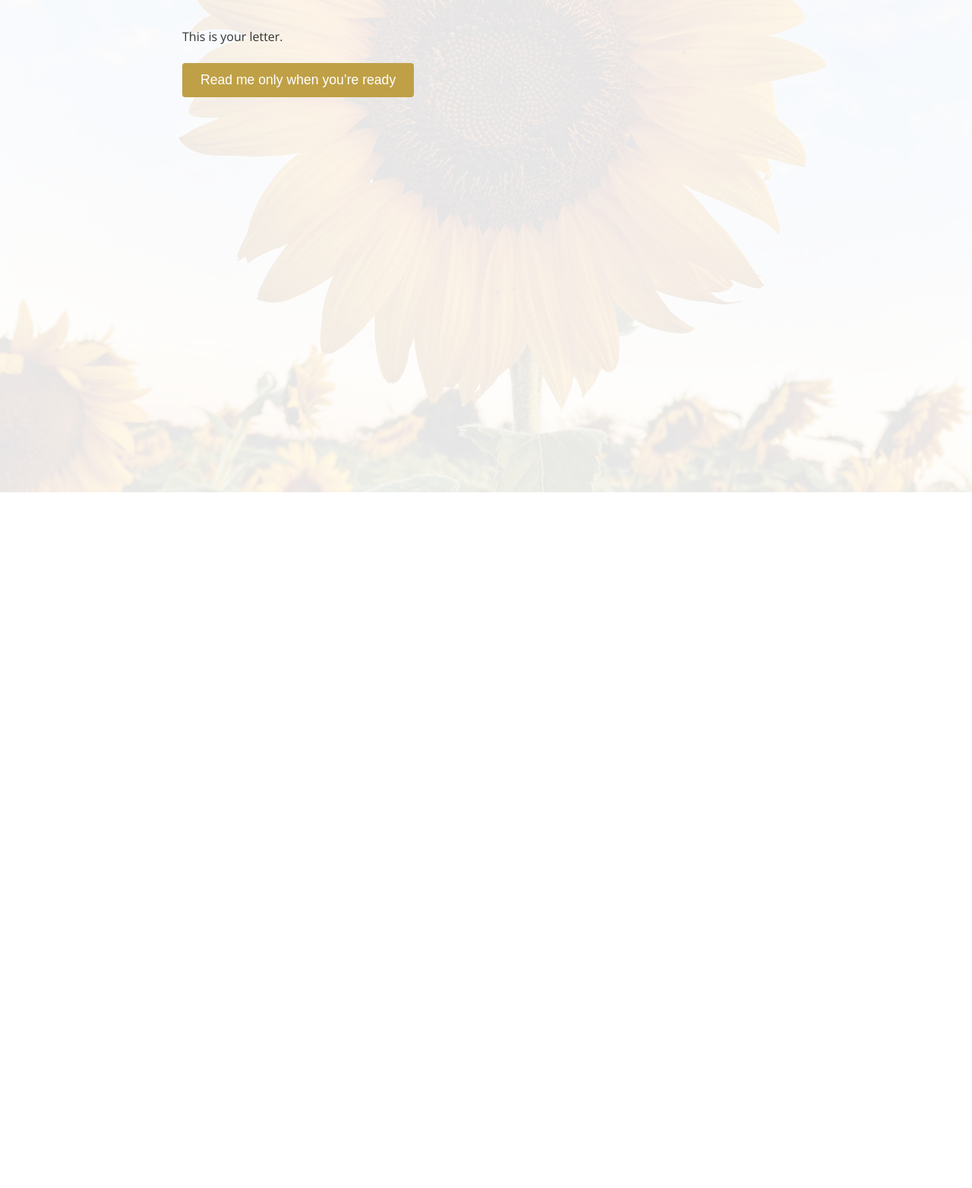
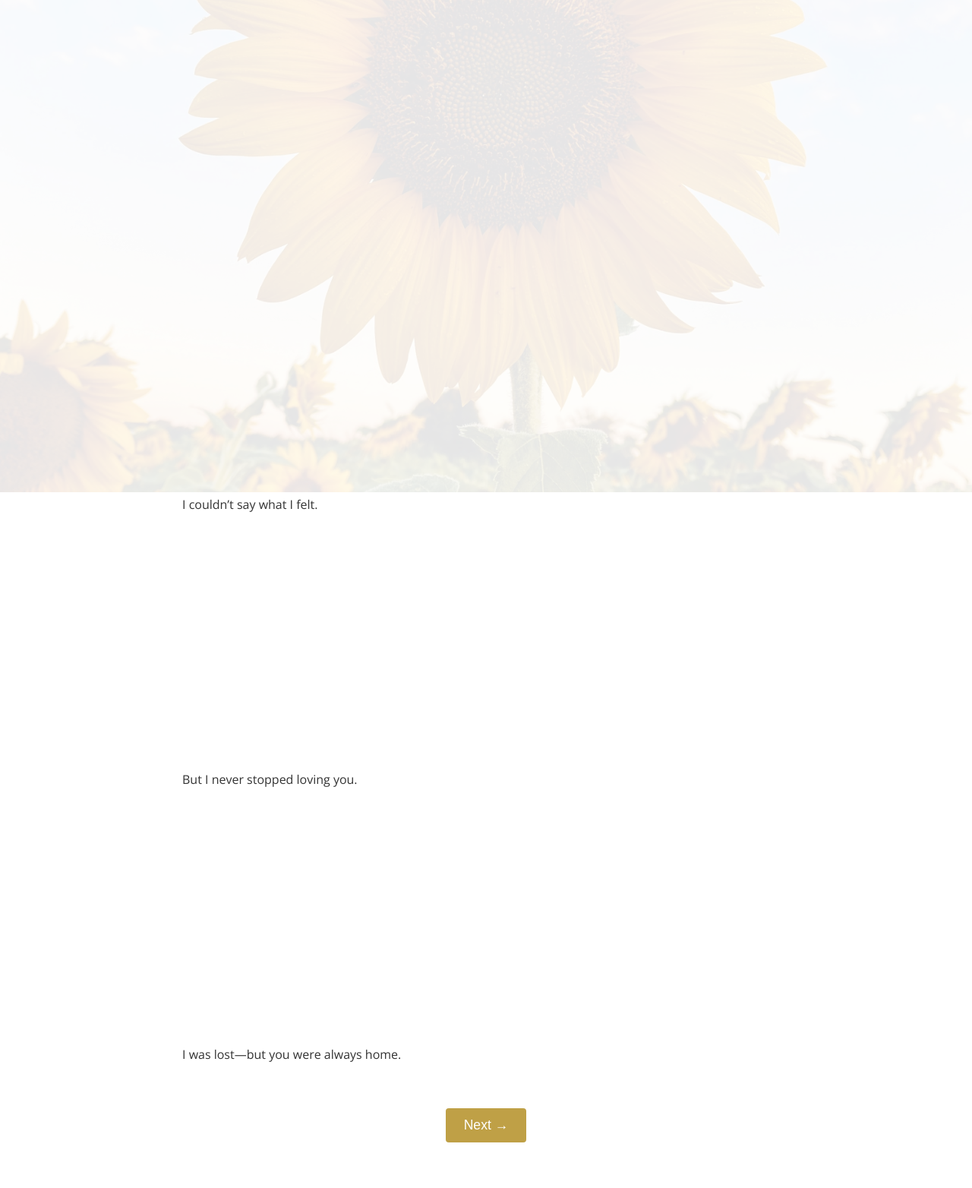
Before and after one commit to ap7812/toffu, a plain HTML site: page shortcomings.html in a window 1280 px wide. Shown: the part 152-1716 px from the top of the page at 76% size. Before the commit the page ends 800 px from the top, so only its background shows below. Drawn offline with nearby package versions, Linux system fonts and the light colour scheme.

Commit message:
Update shortcomings.html

```diff
--- a/shortcomings.html
+++ b/shortcomings.html
@@ -1,29 +1,39 @@
 <!DOCTYPE html>
 <html lang="en">
 <head>
-  <meta charset="UTF-8"><title>Maybe There's Me in You</title>
+  <meta charset="UTF-8">
+  <title>My Shortcomings</title>
   <link rel="stylesheet" href="styles.css">
   <script src="script.js" defer></script>
 </head>
 <body>
+  <!-- Smooth page fade transition -->
   <div class="page-transition"></div>
+
+  <!-- Background sunflower image -->
   <div class="sunflower-bg"></div>
+
   <div class="container">
-    <h2>Maybe There's a Little Bit of Me in You</h2>
-    <p class="sans">This is your letter.</p>
-    <button id="reveal">Read me only when you’re ready</button>
-    <div id="hidden-note" style="display:none; margin-top:2em;">
-      <p class="sans">
-        You are my gratitude.<br>
-        You are my grace.<br>
-        You are the best thing that's ever happened to me.<br>
-        I faltered—all my fault—but you saw me, you stayed.<br>
-        Now we are healing together.<br>
-        Thank you for staying.<br>
-        <strong>Lobbaaaa.</strong>
-      </p>
-      <img src="sunflower.jpg" alt="sunflower" style="width:150px;margin-top:20px;cursor:pointer;"
-           onclick="alert('💛')">
+    <h2>My Shortcomings</h2>
+
+    <div style="height:600px"></div>
+    <p class="fade-in sans" style="opacity:0; transform:translateY(20px);">
+      I couldn’t say what I felt.
+    </p>
+
+    <div style="height:300px"></div>
+    <p class="fade-in sans" style="opacity:0; transform:translateY(20px);">
+      But I never stopped loving you.
+    </p>
+
+    <div style="height:300px"></div>
+    <p class="fade-in sans" style="opacity:0; transform:translateY(20px);">
+      I was lost—but you were always home.
+    </p>
+
+    <!-- 🌻 Navigation to next page -->
+    <div style="text-align:center; margin-top:60px;">
+      <button onclick="location.href='safeplace.html'">Next →</button>
     </div>
   </div>
 </body>
```
